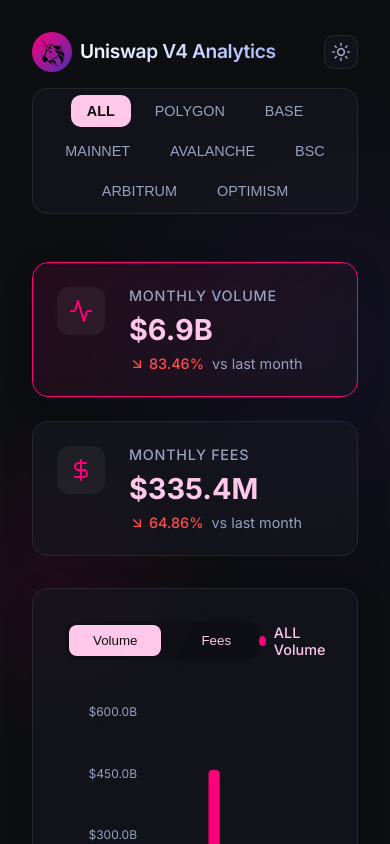
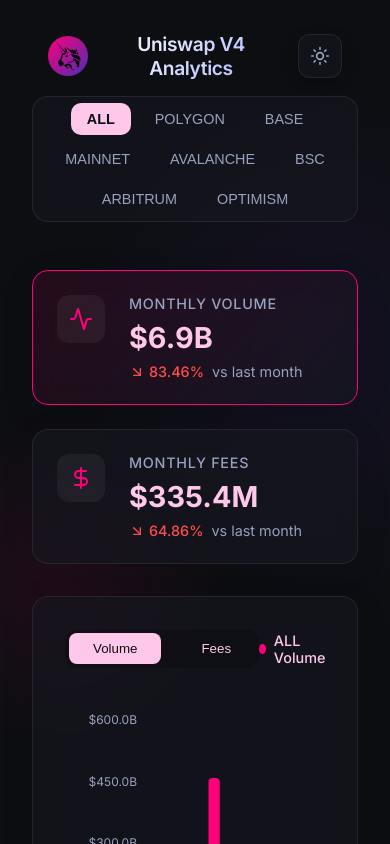
Before and after one commit to MarcLlopart/uniswap-trading-paths, a React (Vite) app: page / in a window 390 px wide. Shown: the top 844 px of the page. Built offline with nearby package versions, Linux system fonts and the light colour scheme.

Commit message:
Fix mobile

```diff
--- a/src/components/Dashboard/Dashboard.css
+++ b/src/components/Dashboard/Dashboard.css
@@ -21,6 +21,7 @@
     justify-content: space-between;
     align-items: center;
     width: 100%;
+    padding: 0 1rem;
 }
 
 .logo-area {
@@ -287,12 +288,13 @@
 
 @media (max-width: 480px) {
     .header-top {
-        gap: 0.5rem;
+        gap: 0.75rem;
+        padding: 0 1rem;
     }
 
     h1 {
         white-space: normal;
-        line-height: 1.2;
+        line-height: 1.25;
     }
 
     .logo-area {
@@ -300,8 +302,10 @@
     }
 
     .theme-toggle {
-        width: 34px;
-        height: 34px;
-        border-radius: 10px;
+        width: 44px;
+        height: 44px;
+        border-radius: 12px;
+        box-shadow: 0 4px 12px rgba(0, 0, 0, 0.25);
     }
+
 }
```
